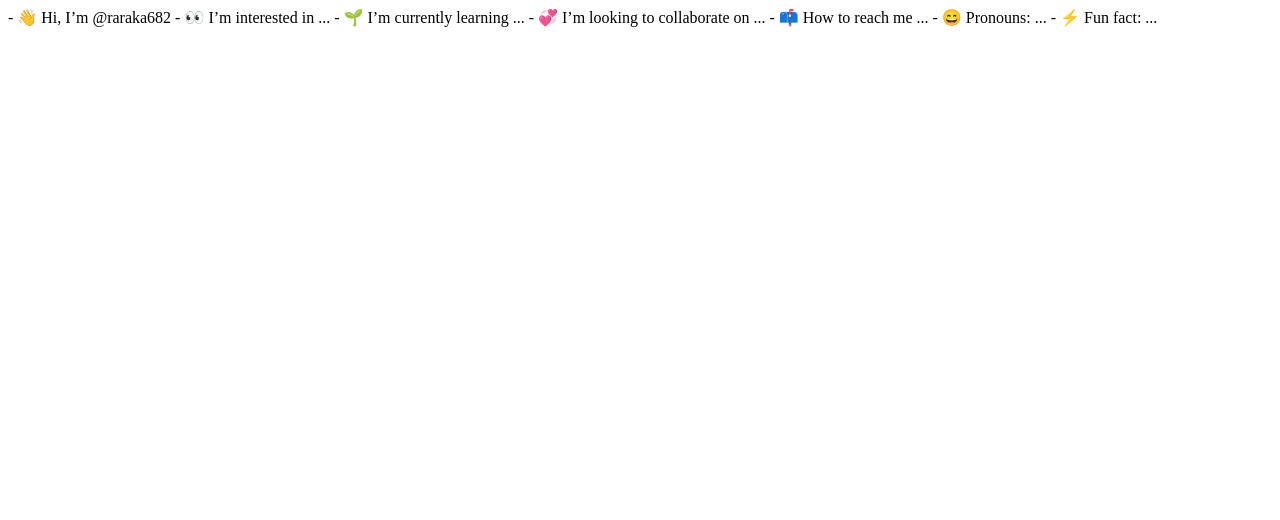
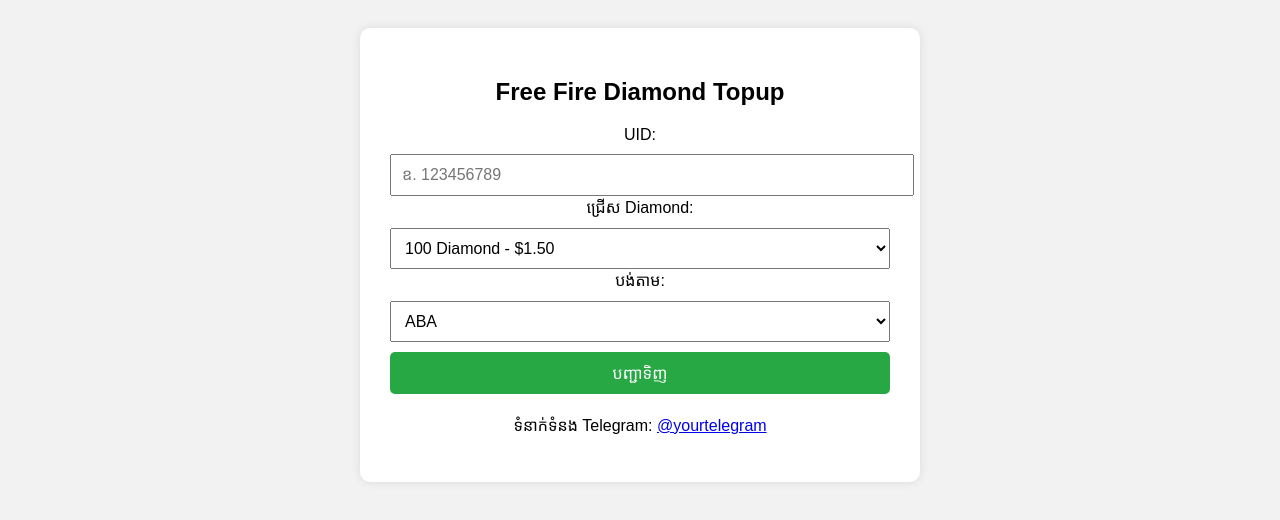
Before and after one commit to raraka682/raraka682, a plain HTML site: page index.html in a window 1280 px wide. Drawn offline with Linux system fonts and the light colour scheme.

Commit message:
Update index.html

```diff
--- a/index.html
+++ b/index.html
@@ -1,12 +1,65 @@
-- 👋 Hi, I’m @raraka682
-- 👀 I’m interested in ...
-- 🌱 I’m currently learning ...
-- 💞️ I’m looking to collaborate on ...
-- 📫 How to reach me ...
-- 😄 Pronouns: ...
-- ⚡ Fun fact: ...
+<!DOCTYPE html>
+<html lang="en">
+<head>
+  <meta charset="UTF-8">
+  <title>Free Fire Diamond Topup</title>
+  <style>
+    body {
+      font-family: Arial, sans-serif;
+      background: #f2f2f2;
+      padding: 20px;
+      text-align: center;
+    }
+    .container {
+      background: white;
+      border-radius: 10px;
+      padding: 30px;
+      max-width: 500px;
+      margin: auto;
+      box-shadow: 0 0 10px rgba(0,0,0,0.1);
+    }
+    input, select, button {
+      width: 100%;
+      padding: 10px;
+      margin-top: 10px;
+      font-size: 16px;
+    }
+    button {
+      background-color: #28a745;
+      color: white;
+      border: none;
+      cursor: pointer;
+      border-radius: 5px;
+    }
+    button:hover {
+      background-color: #218838;
+    }
+  </style>
+</head>
+<body>
+  <div class="container">
+    <h2>Free Fire Diamond Topup</h2>
+    <form action="https://t.me/yourtelegram" method="get" target="_blank">
+      <label>UID:</label>
+      <input type="text" name="uid" placeholder="ឧ. 123456789">
 
-<!---
-raraka682/raraka682 is a ✨ special ✨ repository because its `README.md` (this file) appears on your GitHub profile.
-You can click the Preview link to take a look at your changes.
---->
+      <label>ជ្រើស Diamond:</label>
+      <select name="amount">
+        <option value="100">100 Diamond - $1.50</option>
+        <option value="210">210 Diamond - $3.00</option>
+        <option value="530">530 Diamond - $6.90</option>
+        <option value="1080">1080 Diamond - $13.50</option>
+      </select>
+
+      <label>បង់តាម:</label>
+      <select name="pay">
+        <option value="aba">ABA</option>
+        <option value="truemoney">TrueMoney</option>
+      </select>
+
+      <button type="submit">បញ្ជាទិញ</button>
+    </form>
+    <p style="margin-top:20px;">ទំនាក់ទំនង Telegram: <a href="https://t.me/yourtelegram" target="_blank">@yourtelegram</a></p>
+  </div>
+</body>
+</html>
```
